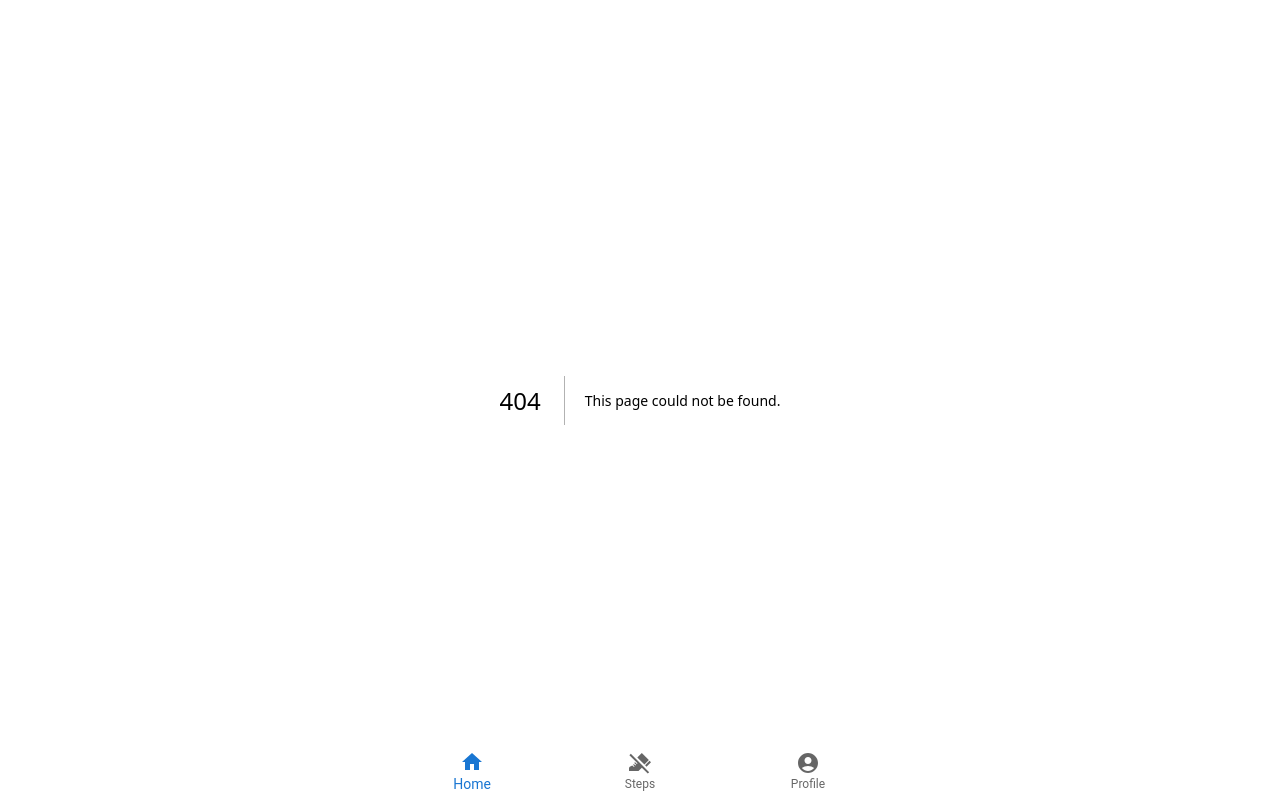
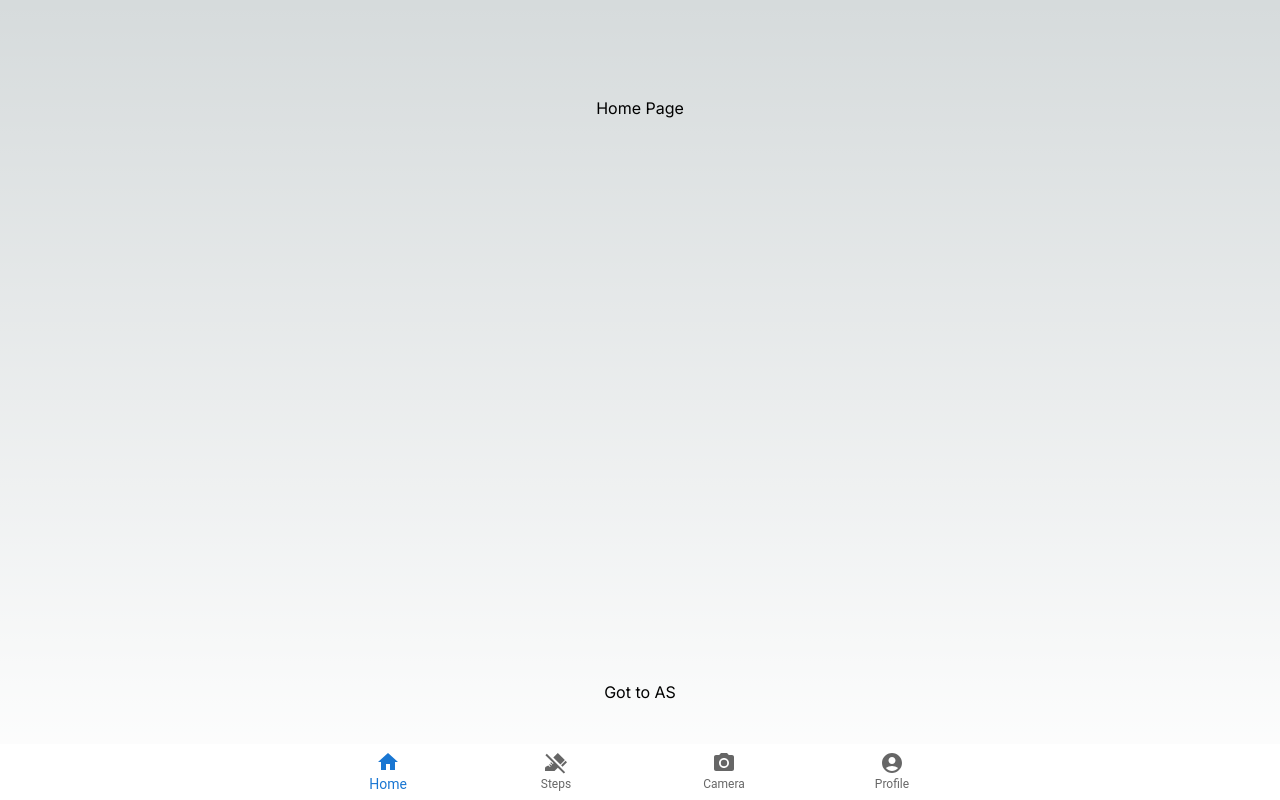
Before and after one commit to shoei03/nekoaruki-ver4, a Next.js app: page /camera in a window 1280 px wide. Before the commit this address had no page. Built offline with nearby package versions, Linux system fonts and the light colour scheme.

Commit message:
カメラアイコンを追加

```diff
--- /dev/null
+++ b/src/app/camera/page.tsx
@@ -0,0 +1,10 @@
+import Link from "next/link";
+
+export default function ProfilePage() {
+  return (
+    <main className="flex min-h-screen flex-col items-center justify-between p-24">
+      <h1>Home Page</h1>
+      <Link href="/">Got to AS</Link>
+    </main>
+  );
+}
--- a/src/components/SimpleBottomNavigation.tsx
+++ b/src/components/SimpleBottomNavigation.tsx
@@ -5,6 +5,7 @@ import BottomNavigation from '@mui/material/BottomNavigation';
 import BottomNavigationAction from '@mui/material/BottomNavigationAction';
 import HomeIcon from '@mui/icons-material/Home';
 import DoNotStepIcon from '@mui/icons-material/DoNotStep';
+import PhotoCameraIcon from '@mui/icons-material/PhotoCamera';
 import AccountCircleIcon from '@mui/icons-material/AccountCircle';
 import { useRouter } from 'next/navigation'; // App Routerに対応するuseRouter
 import { Box } from '@mui/material';
@@ -37,6 +38,11 @@ export default function SimpleBottomNavigation() {
           onClick={() => handleNavigation('/steps')} // stepsページに遷移
         />
         <BottomNavigationAction
+          label="Camera"
+          icon={<PhotoCameraIcon />}
+          onClick={() => handleNavigation('/camera')} // stepsページに遷移
+        />
+        <BottomNavigationAction
           label="Profile"
           icon={<AccountCircleIcon />}
           onClick={() => handleNavigation('/profile')} // profileページに遷移
```
